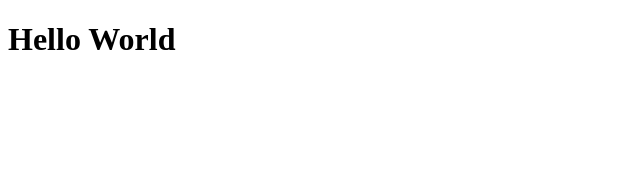
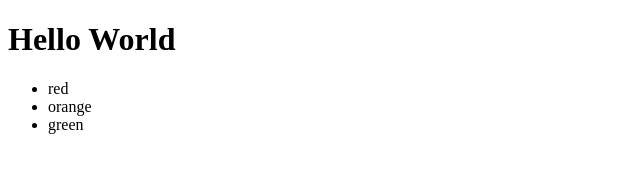
Before and after one commit to Neiljzz/kekambus-111_hello_world, a plain HTML site: page index.html in a window 1280 px wide. Shown: the whole page, without its empty margins (0-640 px from the left). Drawn offline with Linux system fonts and the light colour scheme.

Commit message:
Added color

```diff
--- a/index.html
+++ b/index.html
@@ -9,4 +9,9 @@
 <body>
     <h1>Hello World</h1>
 </body>
+    <ul>
+        <li>red</li>
+        <li>orange</li>
+        <li>green</li>
+    </ul>
 </html>
```
